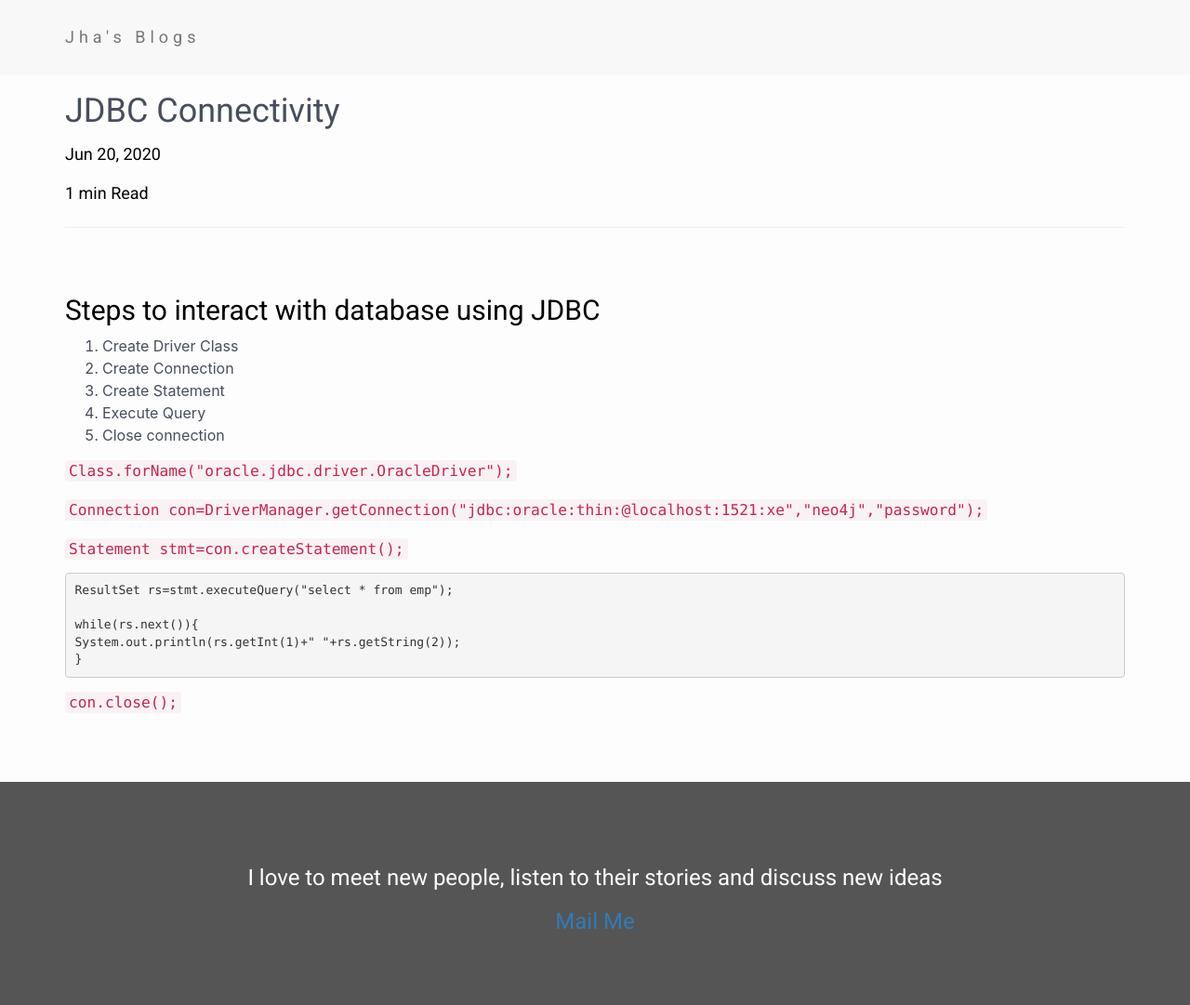
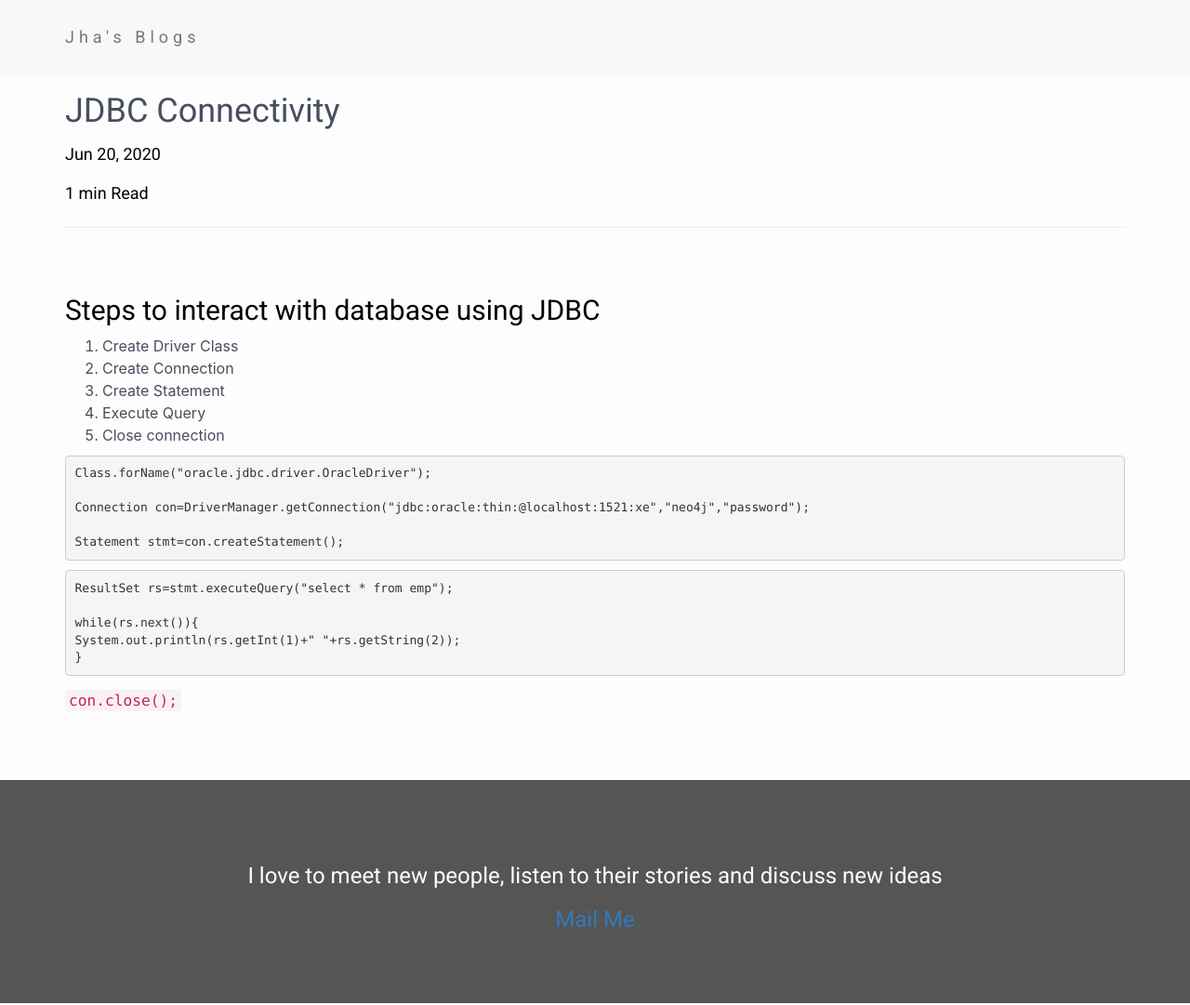
Before and after one commit to lapalb/as_blog, a Jekyll site: the page built from _posts/2020-06-20-JDBC-Connectivity.md, in a window 1280 px wide. Shown: the whole page at 93% size. Built offline with Jekyll 4.4.1, drawn with Linux system fonts in a browser that asks for light colours; some web fonts are replaced.

Commit message:
Converted Code to code block

````diff
--- a/_posts/2020-06-20-JDBC-Connectivity.md
+++ b/_posts/2020-06-20-JDBC-Connectivity.md
@@ -13,11 +13,13 @@ categories: Tech
 4. Execute Query
 5. Close connection
 
-`Class.forName("oracle.jdbc.driver.OracleDriver");`
+```
+Class.forName("oracle.jdbc.driver.OracleDriver");
 
-`Connection con=DriverManager.getConnection("jdbc:oracle:thin:@localhost:1521:xe","neo4j","password");`
+Connection con=DriverManager.getConnection("jdbc:oracle:thin:@localhost:1521:xe","neo4j","password");
 
-`Statement stmt=con.createStatement();`
+Statement stmt=con.createStatement();
+```
 
 ```
 ResultSet rs=stmt.executeQuery("select * from emp");
````
